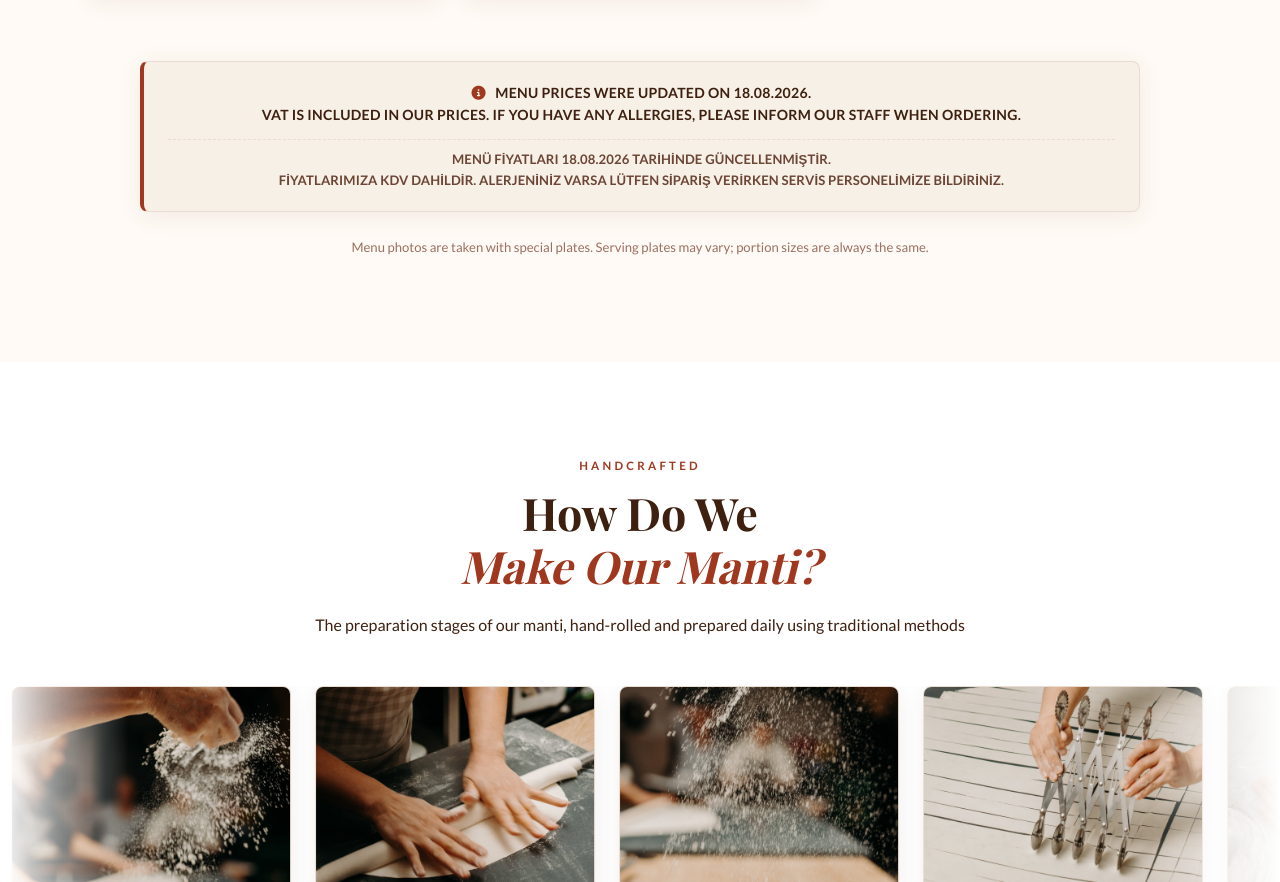
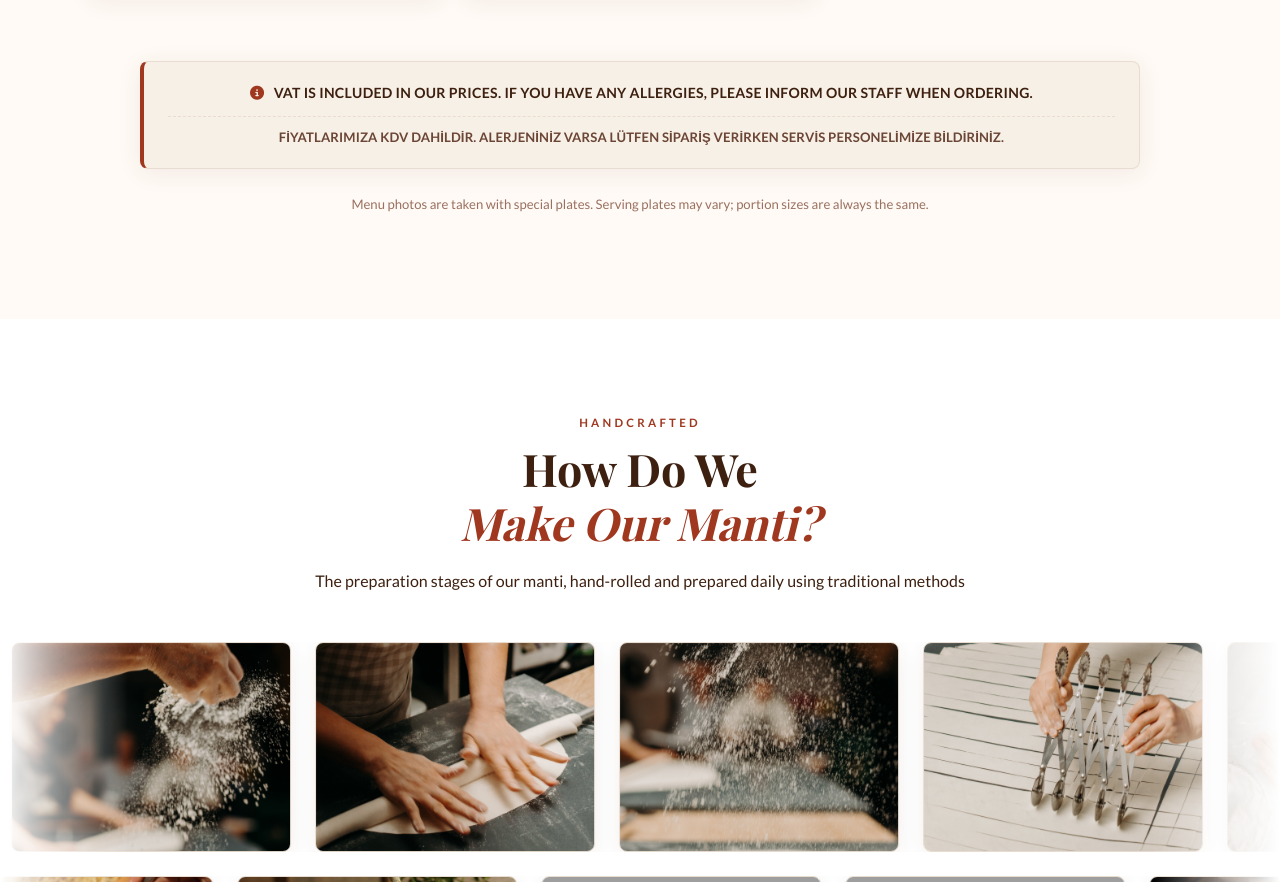
Before and after one commit to dijitalhomee-prog/Sinopia-Mant-, a website: page en.html in a window 1280 px wide. Shown: the part 2901-3783 px from the top of the page. Drawn offline with nearby package versions, Linux system fonts and the light colour scheme; no server answers; grey boxes are pictures that could not be loaded; a web font is replaced by a local one.

Commit message:
fix: remove date from menu info bar text

```diff
--- a/en.html
+++ b/en.html
@@ -877,8 +877,8 @@
   <div class="reveal menu-disclaimer">
     <div class="menu-info-bar">
       <div class="mib-content">
-        <p class="mib-tr"><i class="fa-solid fa-circle-info"></i> MENU PRICES WERE UPDATED ON 18.08.2026.<br>VAT IS INCLUDED IN OUR PRICES. IF YOU HAVE ANY ALLERGIES, PLEASE INFORM OUR STAFF WHEN ORDERING.</p>
-        <p class="mib-en">MENÜ FİYATLARI 18.08.2026 TARİHİNDE GÜNCELLENMİŞTİR.<br>FİYATLARIMIZA KDV DAHİLDİR. ALERJENİNİZ VARSA LÜTFEN SİPARİŞ VERİRKEN SERVİS PERSONELİMİZE BİLDİRİNİZ.</p>
+        <p class="mib-tr"><i class="fa-solid fa-circle-info"></i> VAT IS INCLUDED IN OUR PRICES. IF YOU HAVE ANY ALLERGIES, PLEASE INFORM OUR STAFF WHEN ORDERING.</p>
+        <p class="mib-en">FİYATLARIMIZA KDV DAHİLDİR. ALERJENİNİZ VARSA LÜTFEN SİPARİŞ VERİRKEN SERVİS PERSONELİMİZE BİLDİRİNİZ.</p>
       </div>
     </div>
     <p class="md-tr">Menu photos are taken with special plates. Serving plates may vary; portion sizes are always the same.</p>
```
Also changed, not shown: index.html (+2 -2 lines).
